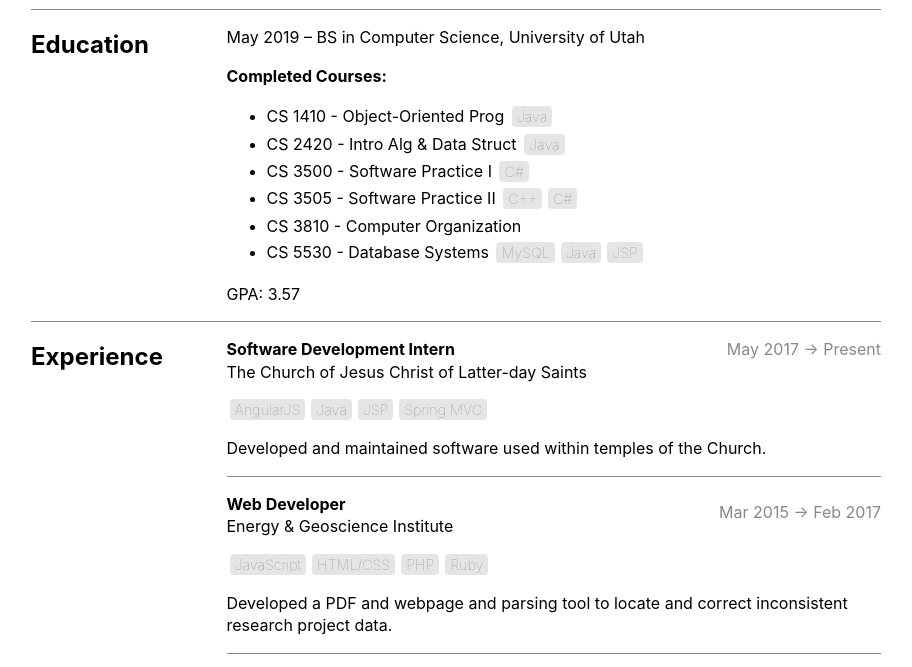
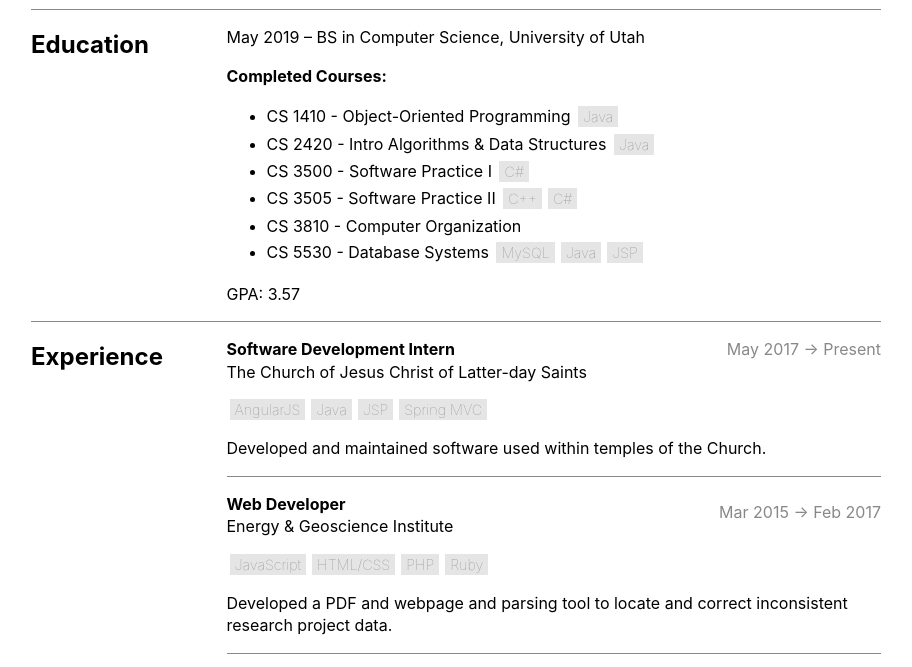
Before and after one commit to dotspencer/resume, a plain HTML site: page index.html in a window 1280 px wide. Shown: the part 121-788 px from the top of the page, without its empty margins (184-1096 px from the left). Drawn offline with Linux system fonts and the light colour scheme.

Commit message:
Fixed spelling. Extended class names

```diff
--- a/index.html
+++ b/index.html
@@ -12,8 +12,8 @@
       <p>May 2019 &ndash; BS in Computer Science, University of Utah</p>
     <p><b>Completed Courses:</b></p>
     <ul>
-      <li>CS 1410 - Object-Oriented Prog <t>Java</t></li>
-      <li>CS 2420 - Intro Alg &amp; Data Struct <t>Java</t></li>
+      <li>CS 1410 - Object-Oriented Programming <t>Java</t></li>
+      <li>CS 2420 - Intro Algorithms &amp; Data Structures <t>Java</t></li>
       <li>CS 3500 - Software Practice I <t>C#</t></li>
       <li>CS 3505 - Software Practice II <t>C++</t><t>C#</t></li>
       <li>CS 3810 - Computer Organization</li>
--- a/scss/style.scss
+++ b/scss/style.scss
@@ -68,7 +68,7 @@ span.tag {
   color: $gray;
   font-weight: 100;
   font-size: .9rem;
-  border-radius: 4px;
+  // border-radius: 4px;
   padding: 2px 5px;
   margin: 0 3px;
   // opacity: .8;
```
Also changed, not shown: css/style.css, 1 other file.
